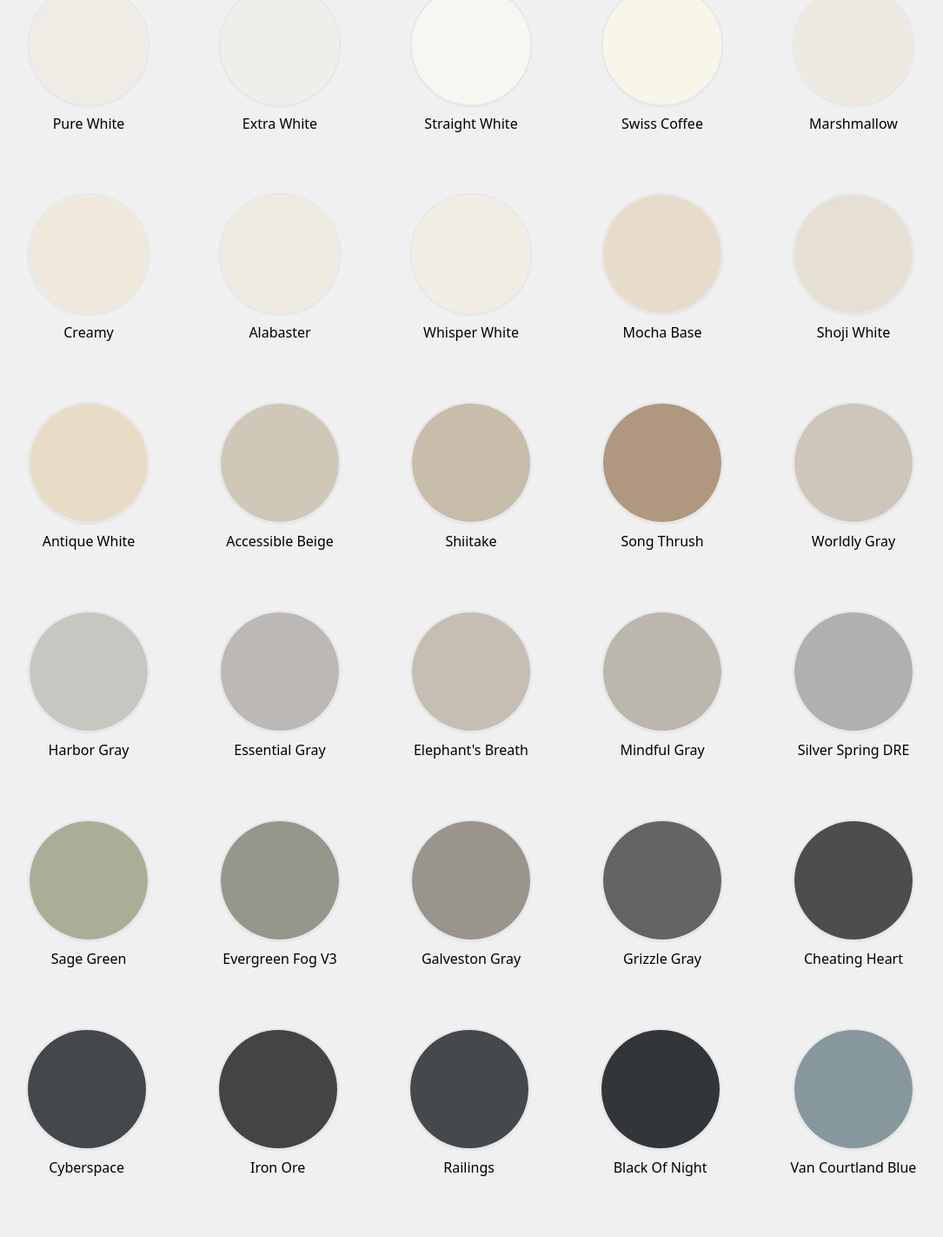
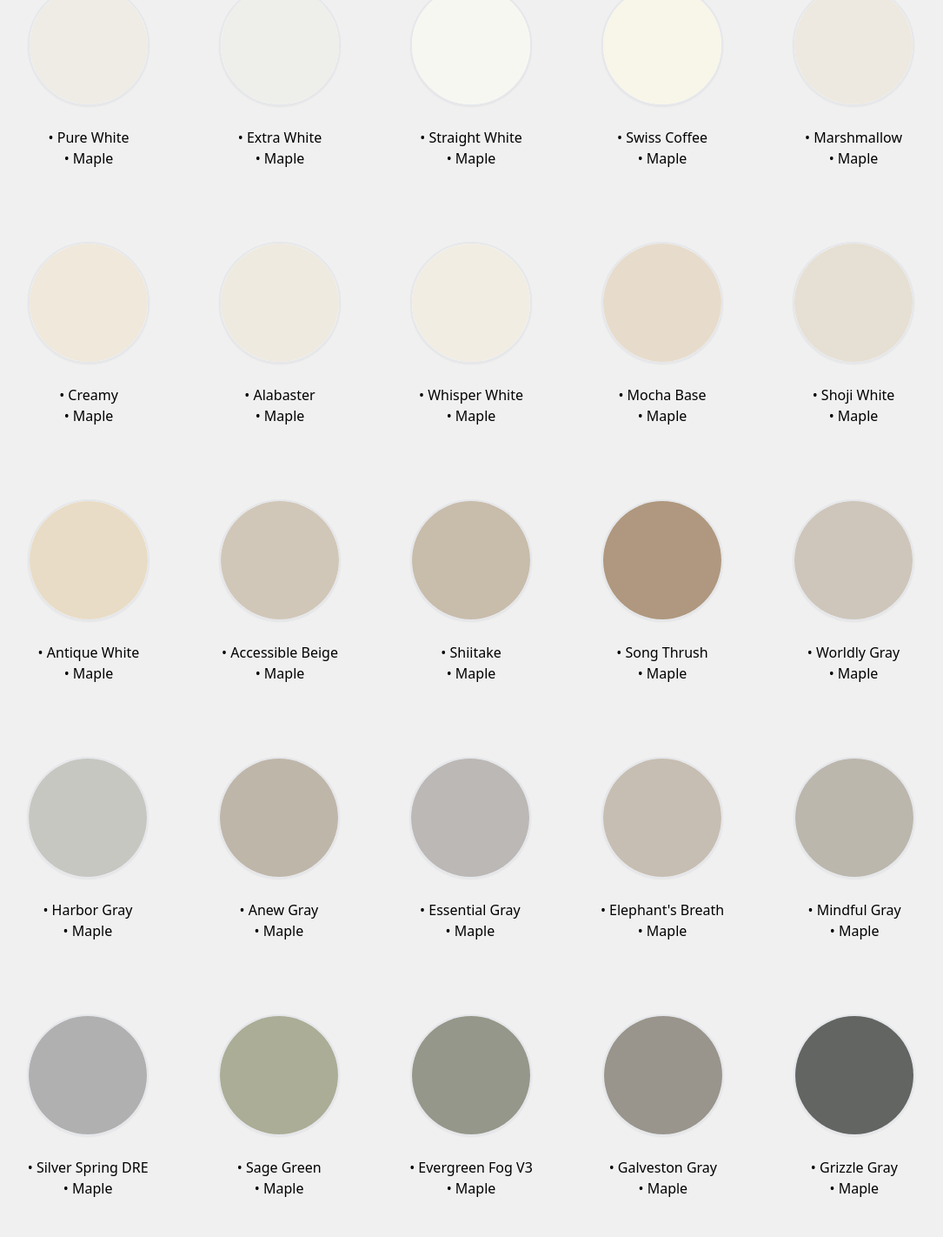
Before and after one commit to CrisSal2/APlus-Color-Selection, a React (Vite) app: page / in a window 1280 px wide. Shown: the part 422-1844 px from the top of the page at 87% size, without its empty margins (98-1183 px from the left). Built offline with nearby package versions, Linux system fonts and the light colour scheme.

Commit message:
better selections name format and added selections

```diff
--- a/src/components/ColorSwatchGrid.jsx
+++ b/src/components/ColorSwatchGrid.jsx
@@ -34,7 +34,7 @@ function getDrivePreviewUrl(url = "") {
       }
     }
   } catch (_) {
-  /* ignore */
+    /* ignore */
   }
   /* Fallback */
   return url;
@@ -85,7 +85,9 @@ export default function ColorSwatchGrid({ colors = [] }) {
             >
               <img src={c.image} alt={c.name} loading="lazy" width={120} height={120} />
             </button>
-            <div className="swatch-name" title={c.name}>{c.name}</div>
+            <div className="swatch-name" title={c.name}>
+              <p style={{ whiteSpace: "pre-line" }}>{c.name}</p>
+            </div>
           </li>
         ))}
       </ul>
@@ -120,7 +122,7 @@ export default function ColorSwatchGrid({ colors = [] }) {
 
 
 
-                {/********************************************* Not all links are Drive links right now *********************************************/}
+              {/********************************************* Not all links are Drive links right now *********************************************/}
 
 
 
--- a/src/data/colors.js
+++ b/src/data/colors.js
@@ -6,7 +6,7 @@ export const COLORS = [
 
 {
 id: "Pure White",
-name: "Pure White",
+name: "• Pure White\n• Maple",
 image: "/colors/Pure White.png",
 driveUrl: "https://drive.google.com/file/d/1ComxoQKV-dvCdvww2R9CFXh1iyKJJdAI/view?usp=sharing",
 },
@@ -17,7 +17,7 @@ driveUrl: "https://drive.google.com/file/d/1ComxoQKV-dvCdvww2R9CFXh1iyKJJdAI/vie
 
 {
 id: "Extra White",
-name: "Extra White",
+name: "• Extra White\n• Maple",
 image: "/colors/Extra White.png",
 driveUrl: "https://drive.google.com/file/d/15OUzyukwbdQ2RRv9eiKKEcWn0oolmuCH/view?usp=sharing",
 },
@@ -28,7 +28,7 @@ driveUrl: "https://drive.google.com/file/d/15OUzyukwbdQ2RRv9eiKKEcWn0oolmuCH/vie
 
 {
 id: "Straight White",
-name: "Straight White",
+name: "• Straight White\n• Maple",
 image: "/colors/Straight White.png",
 driveUrl: "https://drive.google.com/file/d/1N3w-iRGWjOYnQ6xt_18W42kQhyT5V6ut/view?usp=sharing",
 },
@@ -39,7 +39,7 @@ driveUrl: "https://drive.google.com/file/d/1N3w-iRGWjOYnQ6xt_18W42kQhyT5V6ut/vie
 
 {
 id: "Swiss Coffeee",
-name: "Swiss Coffee",
+name: "• Swiss Coffee\n• Maple",
 image: "/colors/Swiss Coffee.png",
 driveUrl: "https://drive.google.com/file/d/1BymnAq4XUv-ALwDCFYpGMnB_pJzJ3d2i/view?usp=sharing",
 },
@@ -50,7 +50,7 @@ driveUrl: "https://drive.google.com/file/d/1BymnAq4XUv-ALwDCFYpGMnB_pJzJ3d2i/vie
 
 {
 id: "Marshmallow",
-name: "Marshmallow",
+name: "• Marshmallow\n• Maple",
 image: "/colors/Marshmallow.png",
 driveUrl: "https://drive.google.com/file/d/16WYEe1FEV-x4QXAP2pFntyJLQMn77kRf/view?usp=sharing",
 },
@@ -61,7 +61,7 @@ driveUrl: "https://drive.google.com/file/d/16WYEe1FEV-x4QXAP2pFntyJLQMn77kRf/vie
 
 {
 id: "Creamy",
-name: "Creamy",
+name: "• Creamy\n• Maple",
 image: "/colors/Creamy.png",
 driveUrl: "https://drive.google.com/file/d/1ojbla6Q1yH8tqwiroPjY_QvP4MUX0UZW/view?usp=sharing",
 },
@@ -72,7 +72,7 @@ driveUrl: "https://drive.google.com/file/d/1ojbla6Q1yH8tqwiroPjY_QvP4MUX0UZW/vie
 
 {
 id: "Alabaster",
-name: "Alabaster",
+name: "• Alabaster\n• Maple",
 image: "/colors/Alabaster.png",
 driveUrl: "https://drive.google.com/file/d/1PIwN3pg4DUth7rjSfUT9YoFo8tArAax_/view?usp=sharing",
 },
@@ -83,7 +83,7 @@ driveUrl: "https://drive.google.com/file/d/1PIwN3pg4DUth7rjSfUT9YoFo8tArAax_/vie
 
 {
 id: "Whisper White",
-name: "Whisper White",
+name: "• Whisper White\n• Maple",
 image: "/colors/Whisper White.png",
 driveUrl: "https://drive.google.com/file/d/1UDVO2ahnxv5VkjQYRrYdHaRr6PpDKIKN/view?usp=sharing",
 },
@@ -94,7 +94,7 @@ driveUrl: "https://drive.google.com/file/d/1UDVO2ahnxv5VkjQYRrYdHaRr6PpDKIKN/vie
 
 {
 id: "Mocha Base",
-name: "Mocha Base",
+name: "• Mocha Base\n• Maple",
 image: "/colors/Mocha Base.png",
 driveUrl: "https://drive.google.com/file/d/1oSzh3QHfGxmIiJA3ImA1xViyyoyHqt9E/view?usp=sharing",
 },
@@ -105,7 +105,7 @@ driveUrl: "https://drive.google.com/file/d/1oSzh3QHfGxmIiJA3ImA1xViyyoyHqt9E/vie
 
 {
 id: "Shoji White",
-name: "Shoji White",
+name: "• Shoji White\n• Maple",
 image: "/colors/Shoji White.png",
 driveUrl: "https://drive.google.com/file/d/1LrglKGVDfD02kIje_LetN7wnR-UQuNC6/view?usp=sharing",
 },
@@ -116,7 +116,7 @@ driveUrl: "https://drive.google.com/file/d/1LrglKGVDfD02kIje_LetN7wnR-UQuNC6/vie
 
 {
 id: "Antique White",
-name: "Antique White",
+name: "• Antique White\n• Maple",
 image: "/colors/Antique White.png",
 driveUrl: "https://drive.google.com/file/d/1XdJcaRVx4DrVvFVRUDd2zKjXzPeVbM5k/view?usp=sharing",
 },
@@ -127,7 +127,7 @@ driveUrl: "https://drive.google.com/file/d/1XdJcaRVx4DrVvFVRUDd2zKjXzPeVbM5k/vie
 
 {
 id: "Accessible Beige",
-name: "Accessible Beige",
+name: "• Accessible Beige\n• Maple",
 image: "/colors/Accessible Beige.png",
 driveUrl: "https://drive.google.com/file/d/1xwRiEoLZAphQPkZlbppeSIvHo26CprpD/view?usp=sharing",
 },
@@ -138,7 +138,7 @@ driveUrl: "https://drive.google.com/file/d/1xwRiEoLZAphQPkZlbppeSIvHo26CprpD/vie
 
 {
 id: "Shiitake",
-name: "Shiitake",
+name: "• Shiitake\n• Maple",
 image: "/colors/Shiitake.png",
 driveUrl: "https://drive.google.com/file/d/1DTvwn2vFTW5048p1bT42XBrfTsHsYcIh/view?usp=sharing",
 },
@@ -149,7 +149,7 @@ driveUrl: "https://drive.google.com/file/d/1DTvwn2vFTW5048p1bT42XBrfTsHsYcIh/vie
 
 {
 id: "Song Thrush",
-name: "Song Thrush",
+name: "• Song Thrush\n• Maple",
 image: "/colors/Song Thrush.png",
 driveUrl: "https://drive.google.com/file/d/1HKEax4VTEvOh7j-KwWYDR01Emp10vkhp/view?usp=sharing",
 },
@@ -160,7 +160,7 @@ driveUrl: "https://drive.google.com/file/d/1HKEax4VTEvOh7j-KwWYDR01Emp10vkhp/vie
 
 {
 id: "Worldly Gray",
-name: "Worldly Gray",
+name: "• Worldly Gray\n• Maple",
 image: "/colors/Worldly Gray.png",
 driveUrl: "https://drive.google.com/file/d/13acraMADhZ69TlLoQkyB10azGdHXDL69/view?usp=sharing",
 },
@@ -171,9 +171,20 @@ driveUrl: "https://drive.google.com/file/d/13acraMADhZ69TlLoQkyB10azGdHXDL69/vie
 
 {
 id: "Harbor Gray",
-name: "Harbor Gray",
+name: "• Harbor Gray\n• Maple",
 image: "/colors/Harbor Gray.png",
 driveUrl: "https://drive.google.com/file/d/1havboN0EIWXHwxyMAXUnFEwlUDcRMVDY/view?usp=sharing",
+},
+
+
+    /* Anew Gray - rgb: 191, 182, 170 */
+
+
+{
+id: "Anew Gray",
+name: "• Anew Gray\n• Maple",
+image: "/colors/Anew Gray.png",
+driveUrl: "https://drive.google.com/file/d/1aMq3QWDH8c_EAHFfupmdqX1hDWcWvvJc/view?usp=sharing",
 },
 
 
@@ -182,7 +193,7 @@ driveUrl: "https://drive.google.com/file/d/1havboN0EIWXHwxyMAXUnFEwlUDcRMVDY/vie
 
 {
 id: "Essential Gray",
-name: "Essential Gray",
+name: "• Essential Gray\n• Maple",
 image: "/colors/Essential Gray.png",
 driveUrl: "https://drive.google.com/file/d/1Ts2m3ijN8fypSUPBHj6NJtNMF0vHzWin/view?usp=sharing",
 },
@@ -193,7 +204,7 @@ driveUrl: "https://drive.google.com/file/d/1Ts2m3ijN8fypSUPBHj6NJtNMF0vHzWin/vie
 
 {
 id: "Elephant's Breath",
-name: "Elephant's Breath",
+name: "• Elephant's Breath\n• Maple",
 image: "/colors/Elephant's Breath.png",
 driveUrl: "https://drive.google.com/file/d/1iEAZX9kbP48GNEYIIBUbvo1DqCD_8rDj/view?usp=sharing",
 },
@@ -204,7 +215,7 @@ driveUrl: "https://drive.google.com/file/d/1iEAZX9kbP48GNEYIIBUbvo1DqCD_8rDj/vie
 
 {
 id: "Mindful Gray",
-name: "Mindful Gray",
+name: "• Mindful Gray\n• Maple",
 image: "/colors/Mindful Gray.png",
 driveUrl: "https://drive.google.com/file/d/1O6NxVDoyxLx1eIMJpViZdkbU-pRSRt9S/view?usp=sharing",
 },
@@ -215,7 +226,7 @@ driveUrl: "https://drive.google.com/file/d/1O6NxVDoyxLx1eIMJpViZdkbU-pRSRt9S/vie
 
 {
 id: "Silver Spring DRE",
-name: "Silver Spring DRE",
+name: "• Silver Spring DRE\n• Maple",
 image: "/colors/Silver Spring DRE.png",
 driveUrl: "https://drive.google.com/file/d/1pkrtd8frR8kfsVKPf6gCqgmqa0UI5la7/view?usp=sharing",
 },
@@ -226,7 +237,7 @@ driveUrl: "https://drive.google.com/file/d/1pkrtd8frR8kfsVKPf6gCqgmqa0UI5la7/vie
 
 {
 id: "Sage Green",
-name: "Sage Green",
+name: "• Sage Green\n• Maple",
 image: "/colors/Sage Green.png",
 driveUrl: "https://drive.google.com/file/d/1QSD5medm7UHlg0kKKvGiXfgR0O745pjA/view?usp=sharing",
 },
@@ -237,7 +248,7 @@ driveUrl: "https://drive.google.com/file/d/1QSD5medm7UHlg0kKKvGiXfgR0O745pjA/vie
 
 {
 id: "Evergreen Fog V3",
-name: "Evergreen Fog V3",
+name: "• Evergreen Fog V3\n• Maple",
 image: "/colors/Evergreen Fog V3.png",
 driveUrl: "https://drive.google.com/file/d/1A_HDqA0lXnOcMVd3f2xlcfk-nZTiCOi2/view?usp=sharing",
 },
@@ -248,7 +259,7 @@ driveUrl: "https://drive.google.com/file/d/1A_HDqA0lXnOcMVd3f2xlcfk-nZTiCOi2/vie
 
 {
 id: "Galveston Gray",
-name: "Galveston Gray",
+name: "• Galveston Gray\n• Maple",
 image: "/colors/Galveston Gray.png",
 driveUrl: "https://drive.google.com/file/d/1schNMQwvyXSv6bIH-beEefIX_y1muR5m/view?usp=sharing",
 },
@@ -259,7 +270,7 @@ driveUrl: "https://drive.google.com/file/d/1schNMQwvyXSv6bIH-beEefIX_y1muR5m/vie
 
 {
 id: "Grizzle Gray",
-name: "Grizzle Gray",
+name: "• Grizzle Gray\n• Maple",
 image: "/colors/Grizzle Gray.png",
 driveUrl: "https://drive.google.com/file/d/15e5gmvtuVaHYCHkfJY4C54R0bmGK9nTv/view?usp=sharing",
 },
@@ -270,7 +281,7 @@ driveUrl: "https://drive.google.com/file/d/15e5gmvtuVaHYCHkfJY4C54R0bmGK9nTv/vie
 
 {
 id: "Cheating Heart",
-name: "Cheating Heart",
+name: "• Cheating Heart\n• Maple",
 image: "/colors/Cheating Heart.png",
 driveUrl: "https://drive.google.com/file/d/1qF9cejJzeBpZ2p71FLN5yDBQlkBFb-p7/view?usp=sharing",
 },
@@ -281,7 +292,7 @@ driveUrl: "https://drive.google.com/file/d/1qF9cejJzeBpZ2p71FLN5yDBQlkBFb-p7/vie
 
 {
 id: "Cyberspace",
-name: "Cyberspace",
+name: "• Cyberspace\n• Maple",
 image: "/colors/Cyberspace.png",
 driveUrl: "https://drive.google.com/file/d/1oeZcK-4R1EZGtKdeG5vUYSg2pMVpDFAr/view?usp=sharing",
 },
@@ -292,7 +303,7 @@ driveUrl: "https://drive.google.com/file/d/1oeZcK-4R1EZGtKdeG5vUYSg2pMVpDFAr/vie
 
 {
 id: "Iron Ore",
-name: "Iron Ore",
+name: "• Iron Ore\n• Maple",
 image: "/colors/Iron Ore.png",
 driveUrl: "https://drive.google.com/file/d/1Q2G0gS39P5E15bxp1tcyTZWAzFdNbr8S/view?usp=sharing",
 },
@@ -303,7 +314,7 @@ driveUrl: "https://drive.google.com/file/d/1Q2G0gS39P5E15bxp1tcyTZWAzFdNbr8S/vie
 
 {
 id: "Railings",
-name: "Railings",
+name: "• Railings\n• Maple",
 image: "/colors/Railings.png",
 driveUrl: "https://drive.google.com/file/d/1Vn57NzgH71Pnw1M5L9zxszvP4EbOnz5u/view?usp=sharing",
 },
@@ -314,7 +325,7 @@ driveUrl: "https://drive.google.com/file/d/1Vn57NzgH71Pnw1M5L9zxszvP4EbOnz5u/vie
 
 {
 id: "Black Of Night",
-name: "Black Of Night",
+name: "• Black Of Night\n• Maple",
 image: "/colors/Black Of Night.png",
 driveUrl: "https://drive.google.com/file/d/1IeShr2WHoQ0bjFyY3jo27e0Q8mK68N3K/view?usp=sharing",
 },
@@ -325,7 +336,7 @@ driveUrl: "https://drive.google.com/file/d/1IeShr2WHoQ0bjFyY3jo27e0Q8mK68N3K/vie
 
 {
 id: "Van Courtland Blue",
-name: "Van Courtland Blue",
+name: "• Van Courtland Blue\n• Maple",
 image: "/colors/Van Courtland Blue.png",
 driveUrl: "https://drive.google.com/file/d/1FsQYTflZPfSxlyrW2TO0wrm7E7hswAEk/view?usp=sharing",
 },
@@ -336,7 +347,7 @@ driveUrl: "https://drive.google.com/file/d/1FsQYTflZPfSxlyrW2TO0wrm7E7hswAEk/vie
 
 {
 id: "Sea Serpent",
-name: "Sea Serpent",
+name: "• Sea Serpent\n• Maple",
 image: "/colors/Sea Serpent.png",
 driveUrl: "https://drive.google.com/file/d/1SUG3mqje34KvN_0qp6tzzz29TKUkhQd7/view?usp=sharing",
 },
@@ -347,7 +358,7 @@ driveUrl: "https://drive.google.com/file/d/1SUG3mqje34KvN_0qp6tzzz29TKUkhQd7/vie
 
 {
 id: "Hale Navy",
-name: "Hale Navy",
+name: "• Hale Navy\n• Maple",
 image: "/colors/Hale Navy.png",
 driveUrl: "https://drive.google.com/file/d/1De7EaUk2Elp7RwwvPRsSvRi054XTzDmY/view?usp=sharing",
 },
@@ -358,7 +369,7 @@ driveUrl: "https://drive.google.com/file/d/1De7EaUk2Elp7RwwvPRsSvRi054XTzDmY/vie
 
 {
 id: "In the Navy",
-name: "In the Navy",
+name: "• In the Navy\n• Maple",
 image: "/colors/In the Navy.png",
 driveUrl: "https://drive.google.com/file/d/1sbKryzS875m5u2ICenYH0lqZIHuTOgUr/view?usp=sharing",
 },
@@ -369,21 +380,21 @@ driveUrl: "https://drive.google.com/file/d/1sbKryzS875m5u2ICenYH0lqZIHuTOgUr/vie
 
 {
 id: "Anchors Aweigh",
-name: "Anchors Aweigh",
+name: "• Anchors Aweigh\n• Maple",
 image: "/colors/Anchors Aweigh.png",
 driveUrl: "https://drive.google.com/file/d/16d3ylfHBw1DK4TcS45cfBmkGTa2LB9iJ/view?usp=sharing",
 },
 
 
-    /* Finish - Wood - rgb: 000, 000, 000 */
+    /* Black - rgb: 40, 40, 40 */
 
 
-/* {
-id: "Finish - Wood",
-name: "Finish - Wood",
-image: "/colors/Finish - Wood.png",
-driveUrl: "https://drive.google.com/",
-}, */
+{
+id: "Black",
+name: "• Black\n• Maple",
+image: "/colors/Black.png",
+driveUrl: "https://drive.google.com/file/d/1qRDs2suLYir2vkewFAzkZRU3Eph4YTnT/view?usp=sharing",
+},
 ];
 
 
@@ -398,7 +409,7 @@ driveUrl: "https://drive.google.com/",
 
 /* {
 id: "Finish - Wood",
-name: "Finish - Wood",
+name: "• Finish\n• Maple",
 image: "/colors/Finish - Wood.png",
 driveUrl: "https://drive.google.com/",
 }, */
```
Also changed, not shown: public/colors/Anew Gray.png (added), public/colors/Black.png (added).
